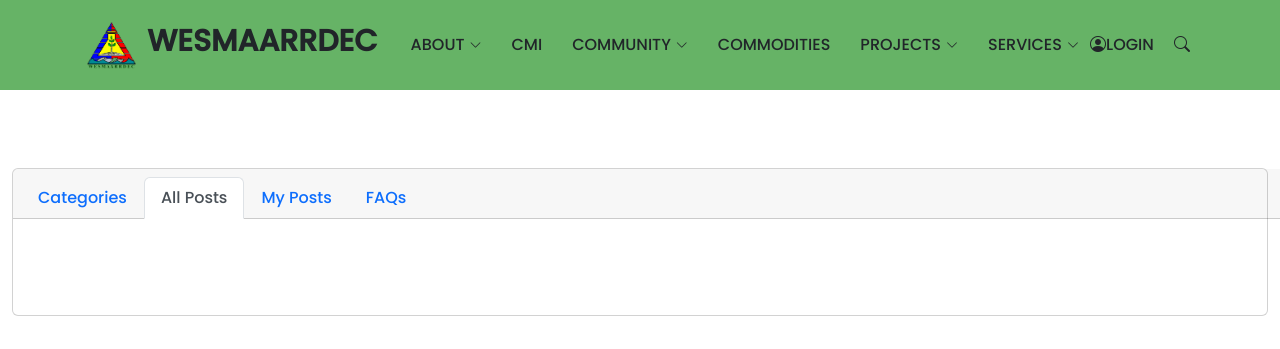
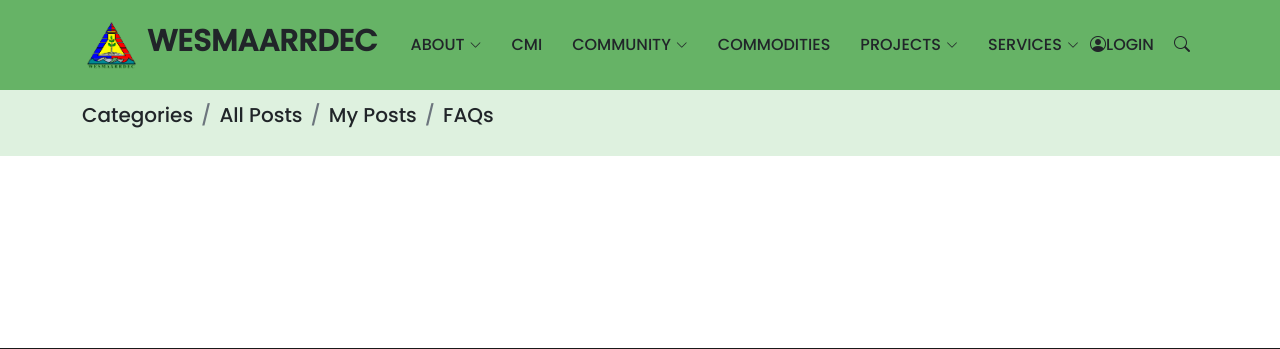
Before and after one commit to 0railtracer/wesmaarrdec-project, a Django app: page /allpost/ in a window 1280 px wide. Shown: the top 349 px of the page. Run offline with Django 4.2, Linux system fonts and the light colour scheme; data that the repository does not hold is empty; some libraries are stand-ins or nearby versions.

Commit message:
Update allposts.html
new breadcrumb

```diff
--- a/templates/allposts.html
+++ b/templates/allposts.html
@@ -2,8 +2,22 @@
 {% load static %}
 
 {% block content %}
+    <section class="about-breadcrumb">
+      <div class="container d-flex flex-column">
+          <nav class="justify-content-start">
+              <ol class="breadcrumb">
+                  <li class="breadcrumb-item fs-5"><a href="{% url 'community' %}">Categories</a></li>
+                  <li class="breadcrumb-item fs-5"><a active href="{% url 'allpost' %}">All Posts</a></li>
+                  <li class="breadcrumb-item fs-5"><a href="{% url 'mypost' %}">My Posts</a></li>
+                  <li class="breadcrumb-item fs-5"><a href="{% url 'facts' %}">FAQs</a></li>
+              </ol>
+          </nav>
+      </div>
+    </section>
+
     <div class="col d-flex justify-content-center" data-aos="fade-in">
         <div class="container my-5" style="max-width: 1305px;">
+            <!-- old breadcrumb----------------------------------------------------------------
     <div class="i-am-centered">
         <div class="card text-center">
           <div class="card-header" style="width: 80rem;">
@@ -21,7 +35,7 @@
                 <a class="nav-link" href="{% url 'facts' %}">FAQs</a>
               </li>
             </ul>
-          </div>
+          </div> ----------------------------------------------------------- old breadcrumb -->
           {% if user.is_authenticated%}
           <div class="col d-flex justify-content-center">
             <a href="{% url 'postcreateview' %}"><button type="button" class="btn btn-success btn-lg">Add new post</button></a>
```
